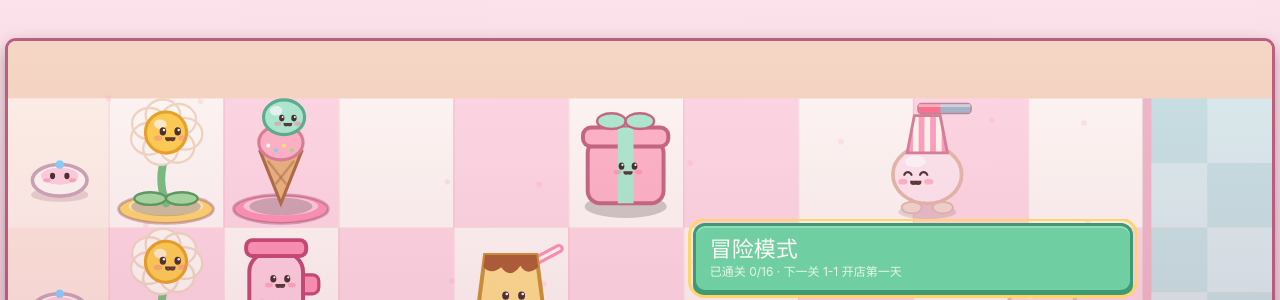
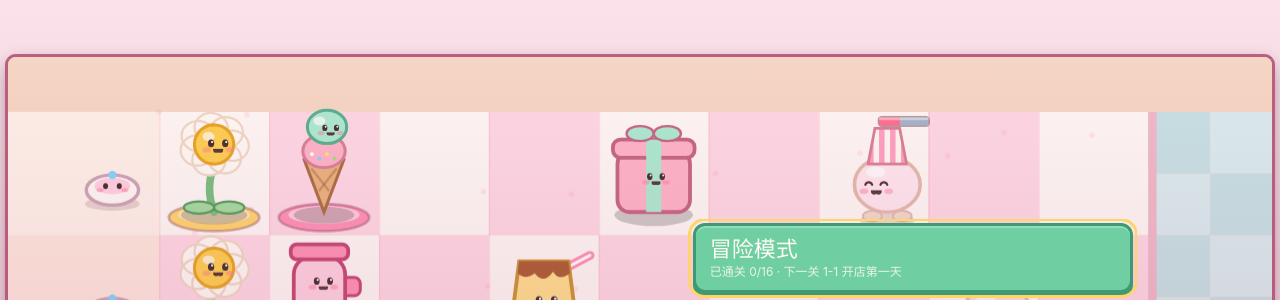
Before and after one commit to kinghonor488-creator/dont-eat-my-cake, a plain HTML site: page index.html in a window 1280 px wide. Shown: the top 300 px of the page. Drawn offline with Linux system fonts and the light colour scheme; animation ran at ten frames a second; a web font is replaced by a local one.

Commit message:
修复：蛋糕和扫地机器人重叠、第一排气球被挡；面包熊和推车改为按次伤害；地鼠血量降到约 150；整体难度下调

```diff
--- a/index.html
+++ b/index.html
@@ -292,7 +292,7 @@ body{margin:0}
 <script>
 (() => {
 'use strict';
-const W = 880, H = 500, LX = 70, TOP = 40, CW = 80, CH = 90, ROWS = 5, COLS = 9, MAX_SLOTS = 6, INTRO = 2.4;
+const W = 920, H = 500, LX = 110, TOP = 40, CW = 80, CH = 90, ROWS = 5, COLS = 9, MAX_SLOTS = 6, INTRO = 2.4;
 const FONT = '"ZCOOL KuaiLe","PingFang SC","Hiragino Sans GB",sans-serif';
 const cv = document.getElementById('game');
 const ctx = cv.getContext('2d');
@@ -380,13 +380,13 @@ Object.assign(ZDEF, {
   football: { name: '头盔团子',   hp: 270,  armor: 1400, armorType: 'football', speed: 26, cost: 6,
               lore: '戴着外卖头盔一路狂奔，又硬又快。冰冻果冻、冰淇淋能让它慢下来，冰箱贴磁铁能吸走头盔。' },
   zomboni:  { name: '推车团子',   hp: 1400, armor: 0,    armorType: null,       speed: 12, cost: 7,
-              lore: '推着购物车，碰到小伙伴直接碾过去，挡不住它。要在它碰到之前就把它喂饱。' },
-  digger:   { name: '地鼠团子',   hp: 270,  armor: 300,  armorType: 'helmet',   speed: 22, cost: 4,
+              lore: '推着购物车，碰到普通小伙伴直接碾过去；撞上防守墙会停下来一下下地撞，正好趁机把它喂饱。' },
+  digger:   { name: '地鼠团子',   hp: 135,  armor: 0,    armorType: 'helmet',   speed: 22, cost: 4,
               lore: '从地下一路钻到最左边，再冒出来掉头往右走，专啃小伙伴的背后。朝前打的小伙伴打不到它，双色冰棒能前后一起打。' },
   dancer:   { name: '跳舞团子',   hp: 500,  armor: 0,    armorType: null,       speed: 16, cost: 6,
               lore: '一进场就跳一段舞，召唤 4 个伴舞团子围在身边。' },
-  garg:     { name: '面包熊',     hp: 4000, armor: 0,    armorType: null,       speed: 10, cost: 10,
-              lore: '超大超耐打，一巴掌就拍扁面前的小伙伴。掉到一半血时，会把背上的小团子扔进后排。' },
+  garg:     { name: '面包熊',     hp: 3000, armor: 0,    armorType: null,       speed: 10, cost: 10,
+              lore: '超大超耐打，擀面杖每一下都很重，防守墙也只能扛五六下。掉到一半血时，会把背上的小团子扔进后排。' },
   imp:      { name: '小团子',     hp: 150,  armor: 0,    armorType: null,       speed: 28, cost: 99,
               lore: '面包熊背上的小不点，被扔出去以后跑得飞快。' },
 });
@@ -400,10 +400,10 @@ const ZINFO = {
   shield:  { color: '#f7ecd9', badge: '盾', badgeColor: '#c98a4a', trait: '砧板挡住正面射来的糖豆', counters: ['laserbean', 'magnetnut', 'beeflower', 'mortar', 'chompsquash', 'cherrypepper'] },
   pole:     { color: '#e6f4ff', badge: '跳', badgeColor: '#5fb3e8', trait: '撑筷子跳过第一个小伙伴，跳不过防守墙', counters: ['peanut', 'cherrynut', 'torchnut', 'frostnut', 'magnetnut'] },
   football: { color: '#ffe0d1', badge: '快', badgeColor: '#ff7a59', trait: '戴头盔狂奔，又硬又快', counters: ['icemine', 'snowrepeater', 'magnetnut', 'clockflower', 'laserbean'] },
-  zomboni:  { color: '#e2f3e8', badge: '碾', badgeColor: '#4fae8a', trait: '推车直接碾碎小伙伴，挡不住', counters: ['chompsquash', 'icemine', 'laserbean', 'cherrypepper', 'clockflower'] },
+  zomboni:  { color: '#e2f3e8', badge: '碾', badgeColor: '#4fae8a', trait: '碾碎普通小伙伴，撞上防守墙会停下', counters: ['peanut', 'cherrynut', 'chompsquash', 'icemine', 'laserbean'] },
   digger:   { color: '#f5e6d3', badge: '钻', badgeColor: '#a8673a', trait: '第 15 波以后才出现，钻到最左边再掉头，从背后啃小伙伴', counters: ['twinpop', 'beeflower', 'lightningvine', 'mortar'] },
   dancer:   { color: '#f3e3ff', badge: '舞', badgeColor: '#b69cf0', trait: '一进场就召唤 4 个伴舞', counters: ['cherrypepper', 'icemelon', 'gatlingpea', 'mortar'] },
-  garg:     { color: '#f3d2a2', badge: '巨', badgeColor: '#c2601e', trait: '超耐打，一巴掌拍扁小伙伴，半血扔小团子', counters: ['icemine', 'chompsquash', 'clockflower', 'laserbean', 'cherrypepper'] },
+  garg:     { color: '#f3d2a2', badge: '巨', badgeColor: '#c2601e', trait: '超耐打，每锤很重，防守墙能扛五六下，半血扔小团子', counters: ['icemine', 'chompsquash', 'clockflower', 'laserbean', 'cherrypepper'] },
   imp:      { color: '#fff6ee', badge: null, trait: '面包熊扔出来的小团子，跑得很快', counters: ['gatlingpea', 'twinpop', 'beeflower'] },
   balloon: { color: '#fff4c2', badge: '飞', badgeColor: '#ff9e3d', trait: '飘在空中，直射的糖豆打不到', counters: ['beeflower', 'lightningvine', 'mortar', 'icemelon', 'chompsquash'] },
 };
@@ -612,7 +612,7 @@ let S, CFG, running = false, paused = false, speed = 1, beltDirty = false;
 
 function makeCfg(base) {
   // diff：每波团子数量的倍率；hpMul：团子血量和护甲的倍率（冒险前几关和部分小游戏设为 1）
-  const cfg = Object.assign({ startSun: 150, skySun: true, speedMul: 1, gapMul: 1, flags: [], flagEvery: 0, diff: 1.5, hpMul: 1.2 }, base);
+  const cfg = Object.assign({ startSun: 150, skySun: true, speedMul: 1, gapMul: 1, flags: [], flagEvery: 0, diff: 1.3, hpMul: 1.1 }, base);
   if (cfg.night) cfg.skySun = false;
   return cfg;
 }
@@ -676,6 +676,8 @@ function buildWave(i) {
 }
 
 /* ================= 逻辑 ================= */
+// 面包熊每一锤的伤害：防守墙（4800 血）能扛 5～6 下，普通小伙伴一锤就倒
+const HEAVY_HIT = 850;
 const PLANT_HP_MUL = 2; // 所有小伙伴血量的倍率（图鉴里的耐久已按倍率写好）
 function makePlant(type) {
   const d = PLANTS[type];
@@ -769,7 +771,7 @@ function spawnZombie(type, atRow, atX) {
     S.lastRow = row;
   }
   // 无尽类模式：团子血量随波数上涨，每波 +4%
-  const d = ZDEF[type], hm = (CFG.hpMul || 1) * (CFG.waves === Infinity ? 1 + S.waveNum * 0.04 : 1);
+  const d = ZDEF[type], hm = (CFG.hpMul || 1) * (CFG.waves === Infinity ? 1 + S.waveNum * 0.03 : 1);
   S.zombies.push({
     type, row, x: atX != null ? atX : W + 20 + rnd(0, 30), hp: d.hp * hm, armor: d.armor * hm, maxArmor: d.armor * hm,
     armorType: d.armorType, speed: d.speed * CFG.speedMul, pole: !!d.pole, jumping: 0,
@@ -783,7 +785,7 @@ function spawnZombie(type, atRow, atX) {
     S.metTypes[type] = true;
     const info = ZINFO[type];
     const names = info.counters.filter(k => PLANTS[k]).slice(0, 3).map(k => PLANTS[k].name).join('、');
-    toast(`新团子：${d.name}　${info.trait}　克制：${names}`);
+    S.tip = { text: `新团子：${d.name}　${info.trait}　克制：${names}`, t: 0 };
   }
   if (!save.seen[type]) {
     save.seen[type] = true; persist();
@@ -872,7 +874,7 @@ function floatText(x, y, text, color = '#fff3d1', size = 20) {
   S.texts.push({ x: Math.max(half, Math.min(W - half, x)), y: Math.max(TOP + size + 32, y), text, color, size, t: 0 });
 }
 // 团子脚下的 y 坐标（含换行动画和气球高度）
-function zombieY(z) { return cellCY(z.row) + 32 + (z.rowShift || 0) - (z.fly ? 60 : 0); }
+function zombieY(z) { return cellCY(z.row) + 32 + (z.rowShift || 0) - (z.fly ? 24 : 0); }
 function zombieAhead(r, px) {
   return S.zombies.some(z => z.row === r && !z.dead && !z.under && z.x > px - 10 && z.x < VIS_X);
 }
@@ -1125,6 +1127,7 @@ function update(dt) {
     if (before > 0 && S.cd[k] === 0 && cardEls[k]) { const b = cardEls[k].b; b.classList.remove('ready'); void b.offsetWidth; b.classList.add('ready'); }
   }
   if (S.banner) { S.banner.t += dt; if (S.banner.t > 3.2) S.banner = null; }
+  if (S.tip) { S.tip.t += dt; if (S.tip.t > 5) S.tip = null; }
   if (S.sun >= 2000) unlockAch('rich');
   S.dartCd = Math.max(0, S.dartCd - dt);
 
@@ -1535,19 +1538,19 @@ function update(dt) {
       continue;
     }
     const tg = z.fly || z.under ? null : findTarget(z);
-    if (tg && z.type === 'zomboni') {
-      // 冰车直接碾碎小伙伴，不停下
+    if (tg && z.type === 'zomboni' && ROLE_OF[tg.p.type] !== 'def') {
+      // 推车直接碾碎普通小伙伴，不停下；碰到防守墙就停下来一下下地撞
       killPlant(z.row, tg.c);
       floatText(cellCX(tg.c), cellCY(z.row) - 30, '咔嚓！', '#fff3d1', 22);
       S.shake = Math.max(S.shake, 4); sfx('slam');
-    }
-    if (tg && z.type === 'garg') {
-      // 巨人：举锤 1.2 秒，一下砸烂小伙伴
+    } else if (tg && (z.type === 'garg' || z.type === 'zomboni')) {
+      // 面包熊（和撞上防守墙的推车）：每 1.2 秒砸一下，每下 HEAVY_HIT 伤害
       z.eating = true;
       z.smashT += dt;
       if (z.smashT >= 1.2) {
         z.smashT = 0;
-        killPlant(z.row, tg.c);
+        tg.p.hp -= HEAVY_HIT; tg.p.hurt = 0.3;
+        if (tg.p.hp <= 0) killPlant(z.row, tg.c);
         S.shake = Math.max(S.shake, 9);
         floatText(cellCX(tg.c), cellCY(z.row) - 30, '咚！', '#fff3d1', 28);
         for (let i = 0; i < 12; i++) part({ x: cellCX(tg.c) + rnd(-30, 30), y: cellCY(z.row) + 30, vx: rnd(-140, 140), vy: rnd(-200, -60), life: 0.6, size: rnd(3, 6), color: '#8a6a3e' });
@@ -2302,7 +2305,7 @@ function drawZombie(z, ox, oy) {
   }
   if (z.landT > 0 && z.fromX != null) { const k = 1 - z.landT / 0.7; x = z.fromX + (z.x - z.fromX) * k; y -= Math.sin(k * Math.PI) * 110; }
   else if (z.landT > 0) y -= 60 * (z.landT / 0.4);
-  if (z.fly && ox == null) y -= 60;
+  if (z.fly && ox == null) y -= 24;
   if (z.jumping > 0) y -= Math.sin((1 - z.jumping / 0.8) * Math.PI) * 55;
   if (z.hitJ > 0 && !z.dead) x += rnd(-2, 2);
   // 往右走的团子左右翻转
@@ -2324,10 +2327,10 @@ function drawZombie(z, ox, oy) {
   const body = zi.color;
   // 气球
   if (z.fly) {
-    line(x + 2, by - ry, x + 8, by - ry - 40, '#d9b8c4', 1.5);
-    ell(x + 10, by - ry - 58, 15, 18, '#ffb3c7', '#d77a93', 2);
-    ell(x + 5, by - ry - 64, 4, 6, 'rgba(255,255,255,.6)');
-    poly([x + 7, by - ry - 40, x + 13, by - ry - 40, x + 10, by - ry - 36], '#d77a93');
+    line(x + 2, by - ry, x + 8, by - ry - 14, '#d9b8c4', 1.5);
+    ell(x + 10, by - ry - 30, 14, 16, '#ffb3c7', '#d77a93', 2);
+    ell(x + 5, by - ry - 35, 4, 5.5, 'rgba(255,255,255,.6)');
+    poly([x + 7, by - ry - 14, x + 13, by - ry - 14, x + 10, by - ry - 10], '#d77a93');
   }
   // 小旗子
   if (z.type === 'flag') {
@@ -2385,7 +2388,7 @@ function drawZombie(z, ox, oy) {
     g.fillStyle = '#ff8a5c'; g.fill(); g.strokeStyle = '#c2501e'; g.lineWidth = 2.5; g.stroke();
     line(x, hy - 15, x, hy + 1, '#fffaf4', 4);
     rr(x - 22, hy - 2, 14, 5, 2); g.fillStyle = 'rgba(160,210,240,.85)'; g.fill();
-  } else if (z.armor > 0 && z.armorType === 'helmet') {
+  } else if (z.type === 'digger' || (z.armor > 0 && z.armorType === 'helmet')) {
     g.beginPath(); g.arc(x, hy + 2, 15, Math.PI * 1.05, Math.PI * 1.95); g.closePath();
     g.fillStyle = '#ffd56a'; g.fill(); g.strokeStyle = '#c9902a'; g.lineWidth = 2; g.stroke();
     ell(x - 12, hy - 4, 4, 3.5, '#fffaf0', '#c9902a', 1.2);
@@ -2566,7 +2569,8 @@ function drawLawn() {
   // 左边：蛋糕台
   g.fillStyle = '#fff3ea'; g.fillRect(0, TOP, LX, CH * ROWS);
   for (let i = 0; i < ROWS; i++) { g.fillStyle = i % 2 ? '#ffe9de' : '#fff3ea'; g.fillRect(0, TOP + i * CH, LX, CH); }
-  drawCake(LX / 2 - 4, TOP + CH * 2.5 + 30, 0.95);
+  // 蛋糕放在最左边，扫地机器人在它右边一列（x 约 58～94），两者不重叠
+  drawCake(30, TOP + CH * 2.5 + 30, 0.8);
   // 野餐布
   for (let r = 0; r < ROWS; r++) for (let c = 0; c < COLS; c++) {
     g.fillStyle = (r + c) % 2 ? '#ffd9e5' : '#fffaf6';
@@ -2749,6 +2753,8 @@ function draw() {
   g.save();
   if (S.shake > 0) g.translate(rnd(-S.shake, S.shake) * 0.5, rnd(-S.shake, S.shake) * 0.5);
   drawLawn();
+  // 顶栏先画，第一排的团子和气球可以盖在顶栏上面，不会被挡住
+  if (!S.demo) drawHUD();
   if (CFG && CFG.night && !S.demo) { g.fillStyle = 'rgba(16,24,64,.42)'; g.fillRect(0, TOP, W, CH * ROWS); }
   if (CFG && CFG.bowling && !S.demo) {
     g.fillStyle = 'rgba(227,38,58,.12)'; g.fillRect(LX, TOP, CW * 3, CH * ROWS);
@@ -2881,7 +2887,17 @@ function draw() {
     } else drawSun(s.x, s.y, t, s.life < 2 ? 0.4 + 0.6 * Math.abs(Math.sin(s.life * 8)) : 1);
   }
   g.restore();
-  if (!S.demo) drawHUD();
+  // 新团子提示：画在画面底部，半透明，点击会穿过它
+  if (S.tip && !S.demo) {
+    const a = Math.min(1, S.tip.t * 4, (5 - S.tip.t) * 2);
+    g.save(); g.globalAlpha = Math.max(0, a) * 0.92;
+    g.font = `15px ${FONT}`;
+    const tw = Math.min(W - 40, g.measureText(S.tip.text).width + 32);
+    rr(W / 2 - tw / 2, H - 46, tw, 30, 15); g.fillStyle = 'rgba(120,50,80,.78)'; g.fill();
+    g.textAlign = 'center'; g.textBaseline = 'middle'; g.fillStyle = '#fffaf4';
+    g.fillText(S.tip.text, W / 2, H - 31, W - 60);
+    g.restore();
+  }
   // 飘字画在顶栏上层，永远不会被挡住
   for (const tx of S.texts) {
     const k = tx.t;
@@ -3157,7 +3173,7 @@ function showMenu() {
 function advCfg(i) {
   const L = LEVELS[i];
   return makeCfg({ mode: 'adventure', idx: i, label: `冒险 ${L.id}`, pool: L.pool, waves: L.waves, flags: L.flags, base: L.base, grow: L.grow,
-    startSun: L.startSun || 150, diff: L.diff || 1.5, hpMul: L.hpMul || 1.2, night: L.night, fog: L.fog, graves: L.graves, conveyor: L.conveyor,
+    startSun: L.startSun || 150, diff: L.diff || 1.3, hpMul: L.hpMul || 1.1, night: L.night, fog: L.fog, graves: L.graves, conveyor: L.conveyor,
     plants: L.conveyor ? [] : unlockedPlants() });
 }
 function miniCfg(m) { return makeCfg(Object.assign({ mode: 'mini', id: m.id, label: `小游戏：${m.name}`, plants: m.cfg.conveyor ? [] : PICKABLE.slice() }, m.cfg)); }
@@ -3173,7 +3189,7 @@ function showMinigames() {
 function chalCfg(c) { return makeCfg(Object.assign({ mode: 'challenge', id: c.id, label: `挑战：${c.name}`, plants: PICKABLE.slice() }, c.cfg)); }
 function endlessCfg() { return makeCfg({ mode: 'endless', label: '无尽模式', pool: ALL_POOL, waves: Infinity, flagEvery: 10, base: 1, grow: 0.6, startSun: 300, plants: PICKABLE.slice() }); }
 // 甜品盲盒：无尽模式，开局 400 方糖，每 10 波一次旗帜波
-function luckyCfg() { return makeCfg({ mode: 'lucky', label: '甜品盲盒', pool: ALL_POOL, waves: Infinity, flagEvery: 10, base: 0.8, grow: 0.55, startSun: 400, diff: 1.5, hpMul: 1.3, plants: ['luckybox', 'goldbox'] }); }
+function luckyCfg() { return makeCfg({ mode: 'lucky', label: '甜品盲盒', pool: ALL_POOL, waves: Infinity, flagEvery: 10, base: 0.8, grow: 0.55, startSun: 400, diff: 1.3, hpMul: 1.15, plants: ['luckybox', 'goldbox'] }); }
 
 function showLevels() {
   const chapters = [
@@ -3437,15 +3453,15 @@ function throwDart(x, y) {
   for (const z of S.zombies) {
     if (!z.fly || z.dead) continue;
     const zy = zombieY(z);
-    const d = Math.min(Math.hypot(z.x - x, zy - 20 - y), Math.hypot(z.x + 10 - x, zy - 100 - y));
+    const d = Math.min(Math.hypot(z.x - x, zy - 20 - y), Math.hypot(z.x + 10 - x, zy - 72 - y));
     if (d < bd) { bd = d; best = z; }
   }
   if (!best) { floatText(x, y, '这里没有气球', '#fffaf4', 16); sfx('cant'); return; }
   S.sun -= DART_COST; S.dartCd = DART_CD; S.selected = null;
   const zy = zombieY(best);
-  for (let i = 0; i < 6; i++) part({ x: best.x + 10, y: zy - 100, vx: rnd(-200, 200), vy: rnd(-200, 100), grav: 300, life: 0.4, size: rnd(3, 5), color: i % 2 ? '#ffb3c7' : '#ffffff', shape: 'sparkle' });
+  for (let i = 0; i < 6; i++) part({ x: best.x + 10, y: zy - 72, vx: rnd(-200, 200), vy: rnd(-200, 100), grav: 300, life: 0.4, size: rnd(3, 5), color: i % 2 ? '#ffb3c7' : '#ffffff', shape: 'sparkle' });
   hurtZombie(best, 15);
-  S.fx.push({ type: 'ring', x: best.x + 10, y: zy - 100, t: 0, dur: 0.35, color: '#ff9ec0', r: 60 });
+  S.fx.push({ type: 'ring', x: best.x + 10, y: zy - 72, t: 0, dur: 0.35, color: '#ff9ec0', r: 60 });
   sfx('pop');
 }
 
--- a/sw.js
+++ b/sw.js
@@ -1,5 +1,5 @@
 // 离线缓存：先用缓存秒开，同时在后台拉取新版本，下次打开生效
-const CACHE = 'cake-defense-6e39d971b9';
+const CACHE = 'cake-defense-6137507ec8';
 const CORE = ['./', './index.html', './manifest.webmanifest', './icons/icon-180.png', './icons/icon-192.png', './icons/icon-512.png'];
 
 self.addEventListener('install', e => {
```
